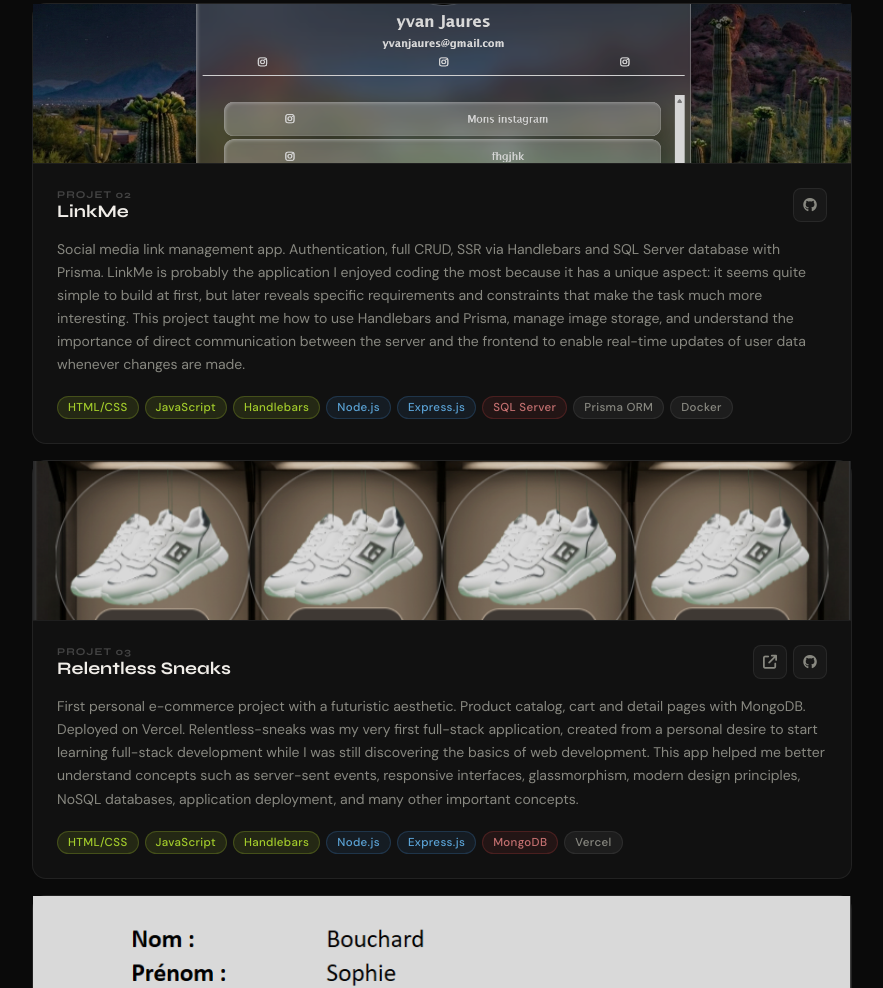
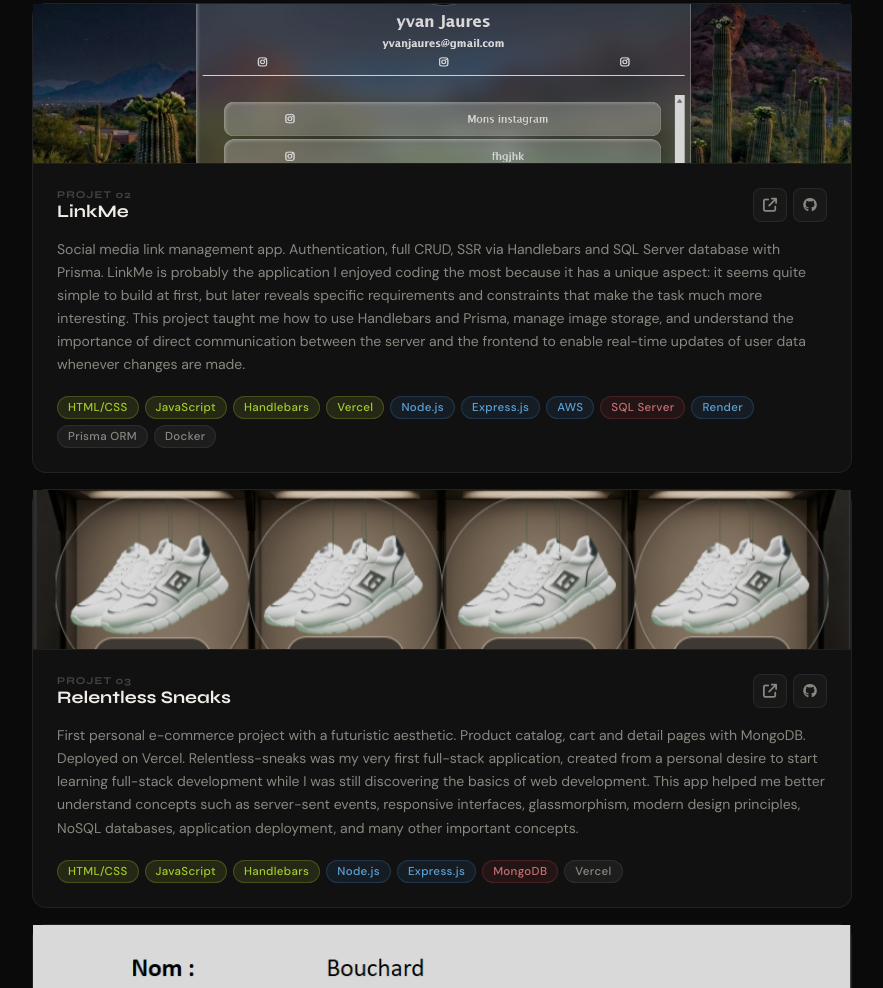
Before and after one commit to YvanJaures/Portofolio, a plain HTML site: page index.html in a window 1280 px wide. Shown: the part 2107-3095 px from the top of the page, without its empty margins (198-1081 px from the left). Drawn offline with Linux system fonts and the light colour scheme.

Commit message:
ajout de la demo live de emy

```diff
--- a/index.html
+++ b/index.html
@@ -373,12 +373,13 @@
                 <div class="project-header">
                     <div><p class="project-number">Projet 02</p><h2 class="project-name">LinkMe</h2></div>
                     <div class="project-links">
+                        <a href="https://emy-ca.vercel.app" target="_blank" class="project-icon-btn" title="Démo live"><i class="fa-solid fa-arrow-up-right-from-square"></i></a>
                         <a href="https://github.com/YvanJaures/projet_socials" target="_blank" class="project-icon-btn" title="GitHub"><i class="fa-brands fa-github"></i></a>
                     </div>
                 </div>
                 <p class="project-desc" data-fr="Application de gestion de liens vers les réseaux sociaux. Authentification, CRUD complet, rendu SSR via Handlebars et base de données SQL Server avec Prisma. LinkMe est l'application que j'ai sans doute le mieux aimé coder parce qu'elle a ceci de particulier du fait qu'elle paraît plus tôt simple à faire mais révèle par la suite des spécificités et contraintes à respecter, se qui rends la tâche bien plus intéressante. Ce projet m'aura appris à utiliser Handlebars et Prisma, la gestion du stockage des images mais également l'important de la communication directe entre le serveur et le frontend pour permettre la mise à jour en temps réel des données utilisateur lorsqu'elles sont modifiées." data-en="Social media link management app. Authentication, full CRUD, SSR via Handlebars and SQL Server database with Prisma. LinkMe is probably the application I enjoyed coding the most because it has a unique aspect: it seems quite simple to build at first, but later reveals specific requirements and constraints that make the task much more interesting. This project taught me how to use Handlebars and Prisma, manage image storage, and understand the importance of direct communication between the server and the frontend to enable real-time updates of user data whenever changes are made."></p>
                 <div class="project-stack">
-                    <span class="stack-tag tag-frontend">HTML/CSS</span><span class="stack-tag tag-frontend">JavaScript</span><span class="stack-tag tag-frontend">Handlebars</span><span class="stack-tag tag-backend">Node.js</span><span class="stack-tag tag-backend">Express.js</span><span class="stack-tag tag-db">SQL Server</span><span class="stack-tag tag-tool">Prisma ORM</span><span class="stack-tag tag-tool">Docker</span>
+                    <span class="stack-tag tag-frontend">HTML/CSS</span><span class="stack-tag tag-frontend">JavaScript</span><span class="stack-tag tag-frontend">Handlebars</span><span class="stack-tag tag-frontend">Vercel</span><span class="stack-tag tag-backend">Node.js</span><span class="stack-tag tag-backend">Express.js</span><span class="stack-tag tag-backend">AWS</span><span class="stack-tag tag-db">SQL Server</span><span class="stack-tag tag-backend">Render</span><span class="stack-tag tag-tool">Prisma ORM</span><span class="stack-tag tag-tool">Docker</span>
                 </div>
             </div>
         </div>
```
